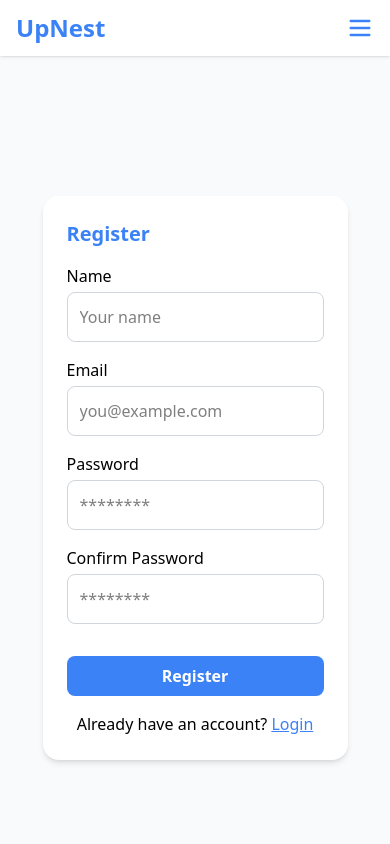
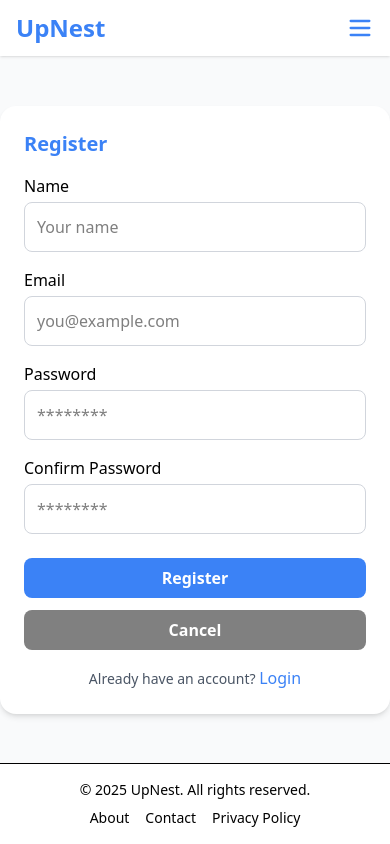
Before and after one commit to fjgonzalez25691/upnest, a React (Vite) app: page /register in a window 390 px wide. Shown: the top 844 px of the page. Built offline with nearby package versions, Linux system fonts and the light colour scheme.

Commit message:
Solve responsive issues in Register and Login forms

```diff
--- a/src/components/Footer.jsx
+++ b/src/components/Footer.jsx
@@ -5,7 +5,7 @@ import React from "react";
 import { Link } from "react-router-dom";
 
 const Footer = () => (
-  <footer className="bg-surface border-t py-4 mt-10 text-center text-textsubtle text-sm w-full">
+  <footer className="bg-surface border-t py-4  text-center text-textsubtle text-sm w-full">
     <div className="max-w-5xl mx-auto flex flex-col md:flex-row items-center justify-between gap-2 px-4">
       <span>
         © {new Date().getFullYear()} UpNest. All rights reserved.
--- a/src/components/LoginForm.jsx
+++ b/src/components/LoginForm.jsx
@@ -5,7 +5,7 @@ import { Link } from "react-router-dom";
 import InputField from "./InputField";
 import PrimaryButton from "./PrimaryButton";
 
-const LoginForm = ({ onSubmit, values, onChange }) => (
+const LoginForm = ({ onSubmit, values, onChange, onCancel }) => (
   <form className="bg-surface p-6 rounded-2xl shadow-md max-w-sm mx-auto" onSubmit={onSubmit}>
     <h2 className="text-xl font-bold mb-4 text-primary">Login</h2>
     <InputField
@@ -27,6 +27,13 @@ const LoginForm = ({ onSubmit, values, onChange }) => (
     <PrimaryButton type="submit" className="w-full mt-4">
       Log In
     </PrimaryButton>
+    <PrimaryButton
+      type="button"
+      className="w-full mt-4"
+      onClick={onCancel}
+      variant="cancel">
+      Cancel
+    </PrimaryButton>
     <div className="text-center mt-4">
       <span className="text-textsubtle">
         Don't have an account?{" "}
--- a/src/components/RegisterForm.jsx
+++ b/src/components/RegisterForm.jsx
@@ -1,12 +1,16 @@
 // .scr.components/RegisterForm.jsx
 // Purpose: A registration form component for the UpNest application. Used to collect user information for account creation.
 import React from "react";
-import { Link } from "react-router-dom";
 import InputField from "./InputField";
 import PrimaryButton from "./PrimaryButton";
+import { Link } from "react-router-dom";
+import SelectField from "./SelectField";
 
-const RegisterForm = ({ onSubmit, values, onChange }) => (
-  <form className="bg-surface p-6 rounded-2xl shadow-md w-full max-w-sm mx-auto" onSubmit={onSubmit}>
+const RegisterForm = ({ values, onChange, onSubmit, onCancel }) => (
+  <form
+    className="bg-surface p-6 rounded-2xl shadow-md w-full max-w-xl mx-auto"
+    onSubmit={onSubmit}
+  >
     <h2 className="text-xl font-bold mb-4 text-primary">Register</h2>
     <InputField
       label="Name"
@@ -14,6 +18,7 @@ const RegisterForm = ({ onSubmit, values, onChange }) => (
       value={values.name}
       onChange={onChange}
       placeholder="Your name"
+      required
     />
     <InputField
       label="Email"
@@ -22,6 +27,7 @@ const RegisterForm = ({ onSubmit, values, onChange }) => (
       value={values.email}
       onChange={onChange}
       placeholder="you@example.com"
+      required
     />
     <InputField
       label="Password"
@@ -30,6 +36,7 @@ const RegisterForm = ({ onSubmit, values, onChange }) => (
       value={values.password}
       onChange={onChange}
       placeholder="********"
+      required
     />
     <InputField
       label="Confirm Password"
@@ -38,15 +45,21 @@ const RegisterForm = ({ onSubmit, values, onChange }) => (
       value={values.confirmPassword}
       onChange={onChange}
       placeholder="********"
+      required
     />
-    <PrimaryButton type="submit" className="w-full mt-4">
-      Register
-    </PrimaryButton>
-    <div className="text-center mt-4">
-      <span className="text-textsubtle">
-        Already have an account?{" "}
-        <Link to="/login" className="text-primary underline hover:text-primary/80">Login</Link>
-      </span>
+    <div className="flex flex-col sm:flex-row gap-3 mt-6">
+      <PrimaryButton type="submit" className="w-full">
+        Register
+      </PrimaryButton>
+      <PrimaryButton type="button" className="w-full" onClick={onCancel} variant="cancel">
+        Cancel
+      </PrimaryButton>
+    </div>
+    <div className="mt-4 text-center">
+      <span className="text-sm text-gray-600">Already have an account? </span>
+      <Link to="/login" className="text-primary font-medium hover:underline">
+        Login
+      </Link>
     </div>
   </form>
 );
--- a/src/pages/Login.jsx
+++ b/src/pages/Login.jsx
@@ -25,7 +25,7 @@ const Login = () => {
   };
 
   return (
-    <div className="min-h-screen flex items-center justify-center bg-background">
+    <div className=" flex items-center justify-center bg-background">
       <LoginForm values={values} onChange={handleChange} onSubmit={handleSubmit} />
     </div>
   );
--- a/src/pages/Register.jsx
+++ b/src/pages/Register.jsx
@@ -25,7 +25,7 @@ const Register = () => {
   };
 
   return (
-    <div className="min-h-screen flex items-center justify-center bg-background">
+    <div className=" flex items-center justify-center w-full max-w-xl mx-auto bg-background">
       <RegisterForm values={values} onChange={handleChange} onSubmit={handleSubmit} />
     </div>
   );
```
